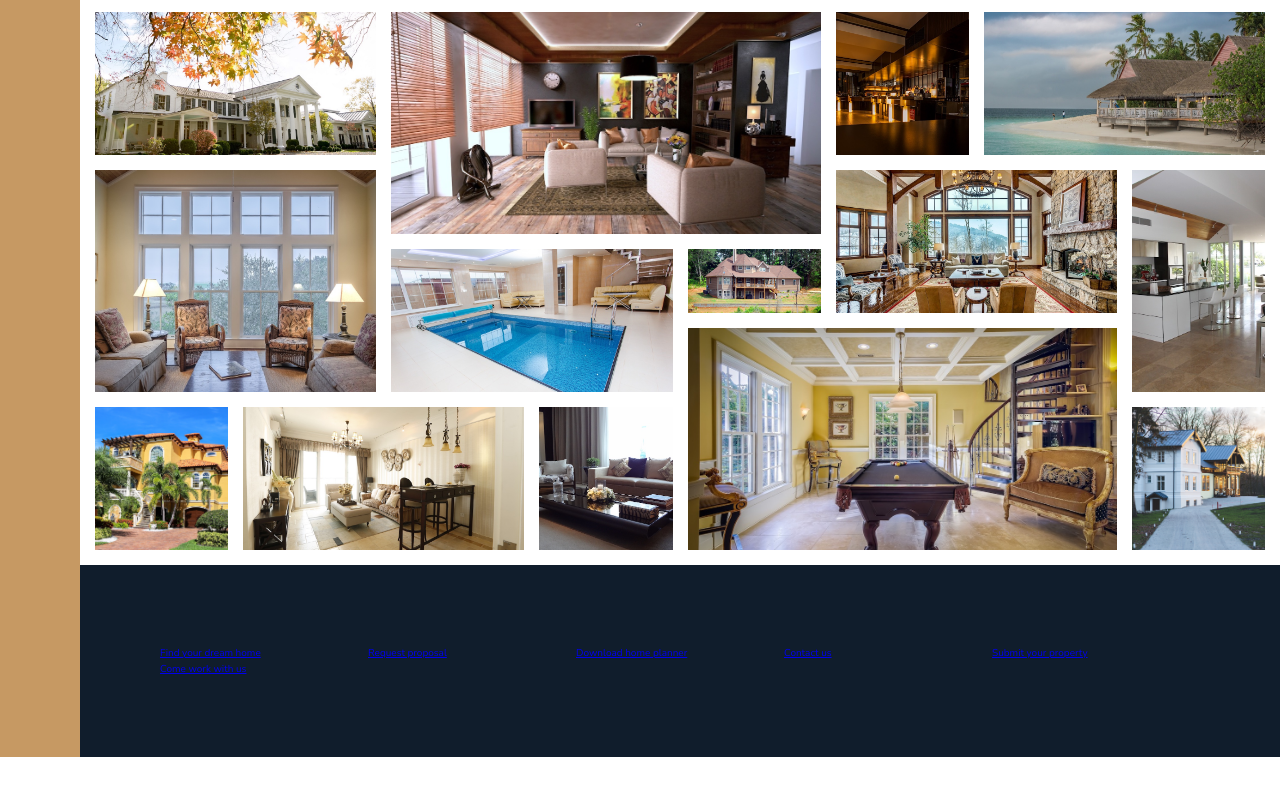
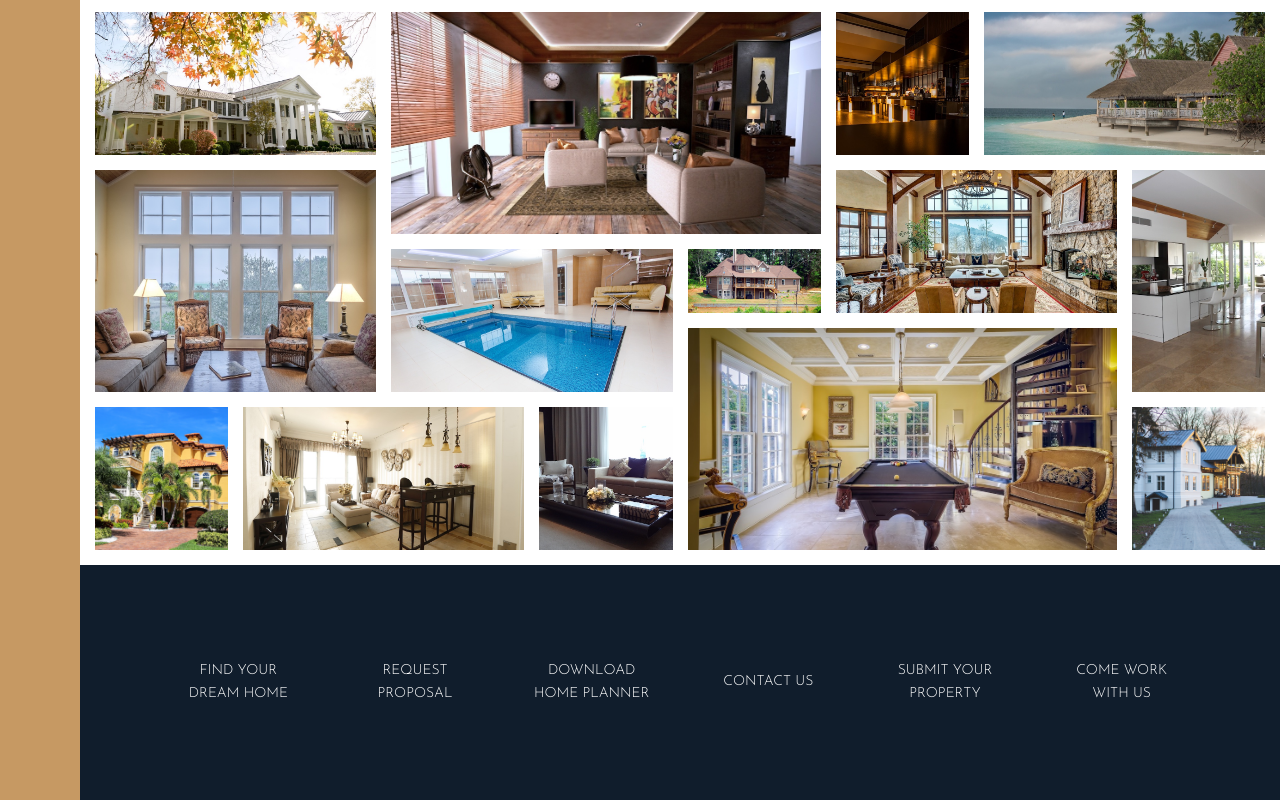
Before and after one commit to arade1994/nexter, a website: page index.html in a window 1280 px wide. Shown: the part 3075-3875 px from the top of the page. Before the commit the page ends 3832 px from the top, so only its background shows below. Drawn offline with nearby package versions, Linux system fonts and the light colour scheme.

Commit message:
Finished all links in the footer

```diff
--- a/sass/_footer.scss
+++ b/sass/_footer.scss
@@ -7,5 +7,26 @@
 .nav {
   list-style: none;
   display: grid;
-  grid-template-columns: repeat(auto-fit, minmax(20rem, 1fr));
+  grid-template-columns: repeat(auto-fit, minmax(15rem, 1fr));
+  gap: 2rem;
+  align-items: center;
+
+  &__link:link,
+  &__link:visited {
+    font-size: 1.4rem;
+    color: #fff;
+    text-decoration: none;
+    font-family: $font-display;
+    text-transform: uppercase;
+    text-align: center;
+    padding: 1.5rem;
+    display: block;
+    transition: all 0.2s;
+  }
+
+  &__link:hover,
+  &__link:active {
+    background-color: rgba(#fff, 0.05);
+    transform: translateY(-3px);
+  }
 }
```
Also changed, not shown: css/style.css.
